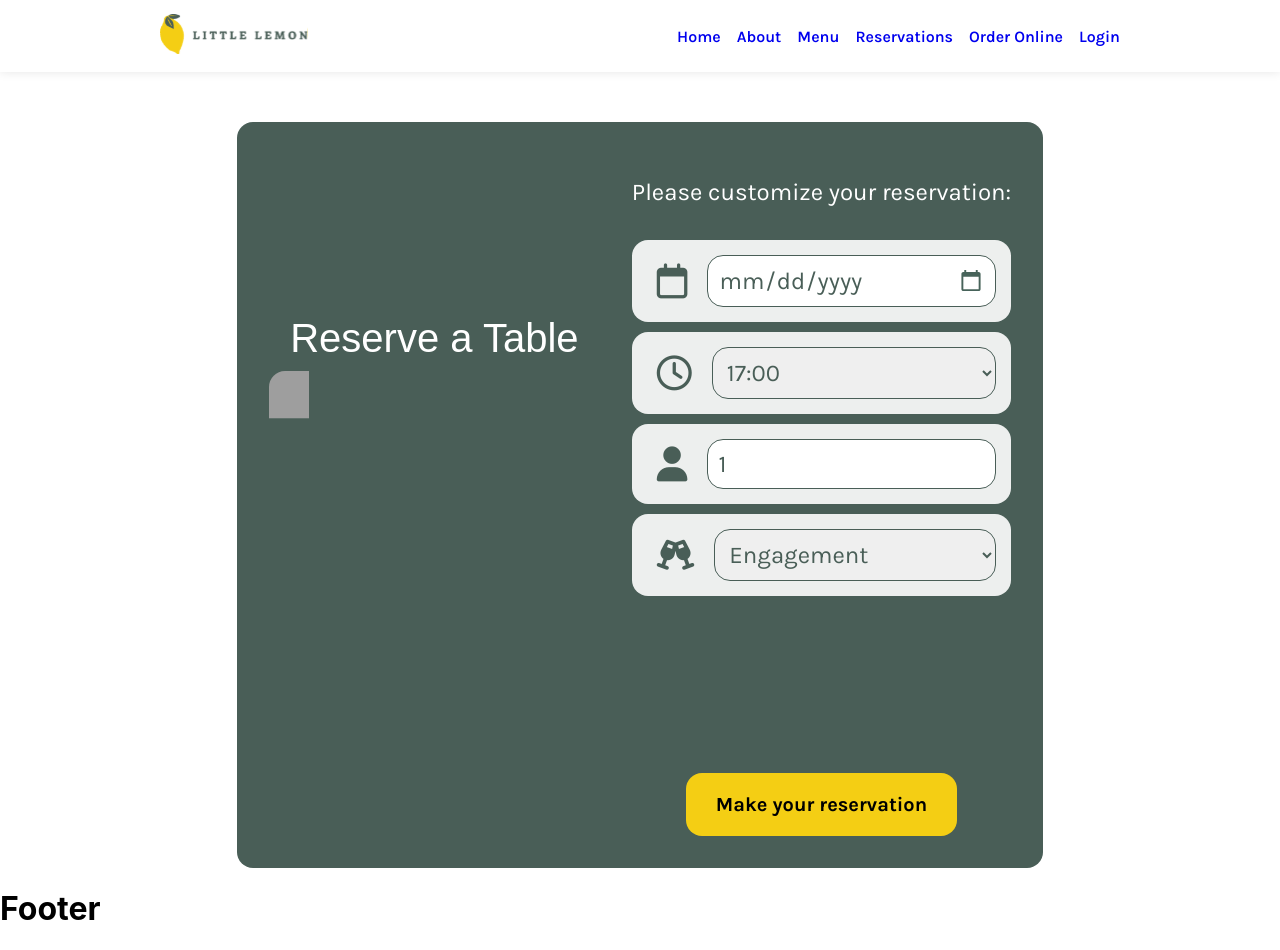
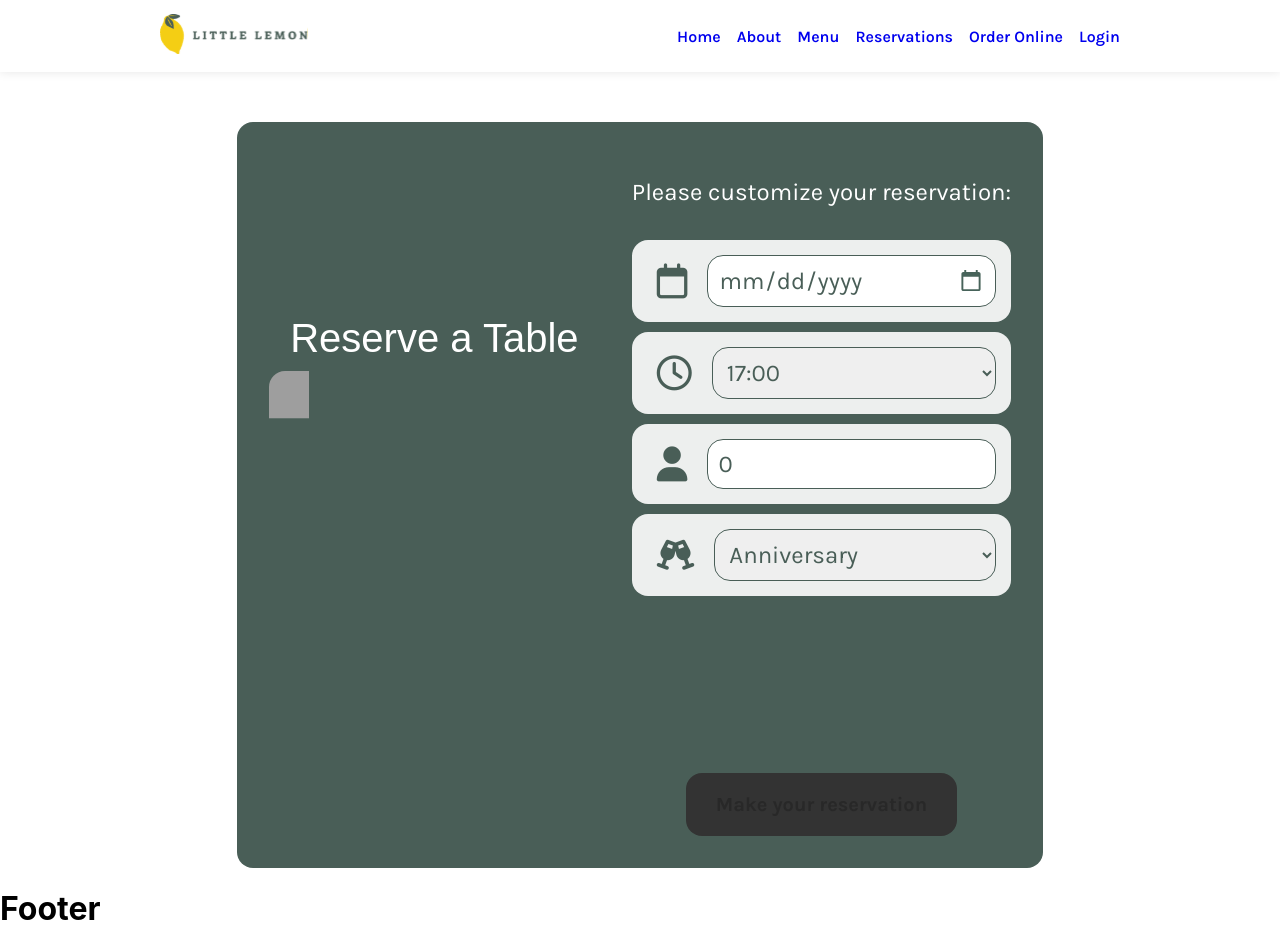
Before and after one commit to 0abdulrahman/Little-Lemon, a React (Create React App) app: page /booking in a window 1280 px wide. Built offline with nearby package versions, Linux system fonts and the light colour scheme; grey boxes are pictures that could not be loaded; a web font is replaced by a local one.

Commit message:
Added form client-side validation

```diff
--- a/src/Components/BookingForm.js
+++ b/src/Components/BookingForm.js
@@ -2,12 +2,16 @@ import { React, useState } from "react";
 import { useNavigate } from "react-router";
 import Image from "../assets/restaurant chef B.jpg";
 
-// import GenerateTimes from "./GenerateTimes";
-
 function BookingForm(props) {
   const [date, setDate] = useState("");
-  const [time, setTime] = useState();
-  const [diners, setDiners] = useState(1);
+  const [time, setTime] = useState(() => {
+    if (typeof props.availableTimes === "function") {
+      return props.availableTimes()[0];
+    } else {
+      return props.availableTimes[0];
+    }
+  });
+  const [diners, setDiners] = useState(0);
   const [occasion, setOccasion] = useState("");
   const navigate = useNavigate();
   function submitHandler(e) {
@@ -17,8 +21,8 @@ function BookingForm(props) {
       navigate("/confirmed-booking");
     }
   }
+
   return (
-    <main>
     <section className="container form-section">
       <article className="booking">
         <div className="image">
@@ -30,22 +34,26 @@ function BookingForm(props) {
         <form className="form" onSubmit={submitHandler}>
           <div>
             <p>Please customize your reservation:</p>
-              <label htmlFor="res-date" aria-roledescription="date-picker">
+            <label htmlFor="res-date" aria-label="Date">
               <i className="fa-regular fa-calendar"></i>
               <input
+                aria-roledescription="date-picker"
+                aria-required
                 type="date"
                 id="res-date"
                 value={date}
                 name="date"
+                required
                 onChange={(e) => {
                   setDate(e.target.value);
                   props.setAvailableTimes({ selectedDate: e.target.value });
                 }}
               />
             </label>
-              <label htmlFor="res-time" aria-roledescription="time-picker">
+            <label htmlFor="res-time" aria-label="Time">
               <i className="fa-regular fa-clock"></i>
               <select
+                aria-roledescription="time-picker"
                 id="res-time"
                 value={time}
                 onChange={(e) => {
@@ -61,9 +69,11 @@ function BookingForm(props) {
                     ))}
               </select>
             </label>
-              <label htmlFor="guests" aria-roledescription="diners-picker">
+            <label htmlFor="guests" aria-label="Diners">
               <i className="fa-solid fa-user"></i>
               <input
+                aria-roledescription="diners-picker"
+                aria-required
                 type="number"
                 placeholder="0"
                 min="1"
@@ -73,114 +83,41 @@ function BookingForm(props) {
                 onChange={(e) => setDiners(e.target.value)}
               />
             </label>
-              <label htmlFor="occasion" aria-roledescription="occasion-picker">
+            <label htmlFor="occasion" aria-label="Occasion">
               <i className="fa-solid fa-champagne-glasses"></i>
               <select
+                aria-roledescription="occasion-picker"
                 id="occasion"
                 value={occasion}
                 onChange={(e) => setOccasion(e.target.value)}
               >
+                <option>Anniversary</option>
+                <option>Birthday</option>
                 <option>Engagement</option>
-                  <option>Birthday</option>
-                  <option>Anniversary</option>
               </select>
             </label>
           </div>
+          {date.length > 0 && diners >= 1 && diners <= 10 && time.length > 0 ? (
             <input
+              aria-label="On Click"
               type="submit"
               value="Make your reservation"
               id="submit-button"
             />
+          ) : (
+            <input
+              aria-label="On Click"
+              type="submit"
+              disabled
+              style={{ backgroundColor: "#333333" }}
+              value="Make your reservation"
+              id="submit-button"
+            />
+          )}
         </form>
       </article>
     </section>
-    </main>
   );
 }
 
-// function BookingForm(props) {
-//   return (
-//     <section className="container form-section">
-//       <article className="booking">
-//         <div className="image">
-//           <p>Reserve a Table</p>
-//           <div>
-//             <img src={Image} alt="Reservation" />
-//           </div>
-//         </div>
-//         <form className="form" onSubmit={submitHandler}>
-//           <div>
-//             <p>Please customize your reservation:</p>
-//             <label htmlFor="res-date" aria-roledescription="date-picker">
-//               <i className="fa-regular fa-calendar"></i>
-//               <input
-//                 type="date"
-//                 id="res-date"
-//                 value={props.data.date ?? ""}
-//                 onChange={(e) =>
-//                   props.function({ type: "change-date", value: e.target.value })
-//                 }
-//               />
-//             </label>
-//             <label htmlFor="res-time" aria-roledescription="time-picker">
-//               <i className="fa-regular fa-clock"></i>
-//               <select
-//                 id="res-time"
-//                 value={props.data.time ?? "17:00"}
-//                 onChange={(e) => {
-//                   props.function({
-//                     type: "change-time",
-//                     value: e.target.value,
-//                   });
-//                 }}
-//               >
-//                 <GenerateTimes />
-//               </select>
-//             </label>
-//             <label htmlFor="guests" aria-roledescription="diners-picker">
-//               <i className="fa-solid fa-user"></i>
-//               <input
-//                 type="number"
-//                 placeholder="0"
-//                 min="1"
-//                 max="10"
-//                 id="guests"
-//                 value={props.data.diners ?? 1}
-//                 onChange={(e) =>
-//                   props.function({
-//                     type: "change-diners",
-//                     value: e.target.value,
-//                   })
-//                 }
-//               />
-//             </label>
-//             <label htmlFor="occasion" aria-roledescription="occasion-picker">
-//               <i className="fa-solid fa-champagne-glasses"></i>
-//               <select
-//                 id="occasion"
-//                 value={props.data.occasion ?? "Birthday"}
-//                 onChange={(e) =>
-//                   props.function({
-//                     type: "change-occasion",
-//                     value: e.target.value,
-//                   })
-//                 }
-//               >
-//                 <option>Birthday</option>
-//                 <option>Engagement</option>
-//                 <option>Anniversary</option>
-//               </select>
-//             </label>
-//           </div>
-//           <input
-//             type="submit"
-//             value="Make your reservation"
-//             id="submit-button"
-//           />
-//         </form>
-//       </article>
-//     </section>
-//   );
-// }
-
 export default BookingForm;
--- a/src/Components/CustomersSay.js
+++ /dev/null
@@ -1,5 +0,0 @@
-function CustomersSay() {
-  return <h1>CustomersSay </h1>;
-}
-
-export default CustomersSay;
--- a/src/Components/Homepage.js
+++ b/src/Components/Homepage.js
@@ -1,6 +1,6 @@
 // import { Route, Routes } from "react-router";
 import Specials from "./Specials";
-import Testimonials from "./CustomersSay";
+import Testimonials from "./Testimonials";
 import HeroSection from "./HeroSection";
 function Homepage() {
   return (
--- /dev/null
+++ b/src/Components/Testimonials.js
@@ -0,0 +1,5 @@
+function Testimonials() {
+  return <h1>Testimonials </h1>;
+}
+
+export default Testimonials;
```
Also changed, not shown: 1 other file (tests, documents, lock files or other folders). Lines whose indentation alone changed are shown as unchanged.
